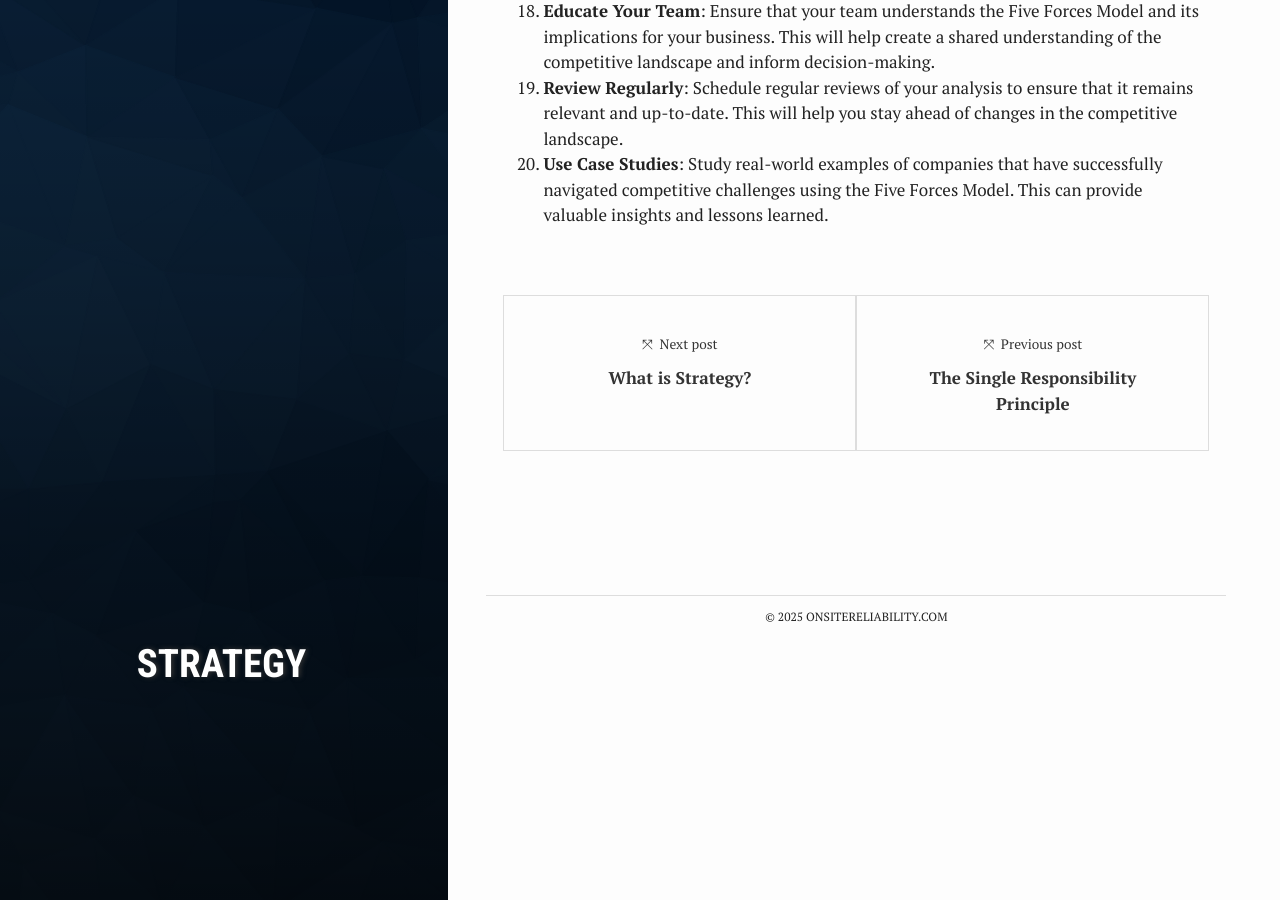
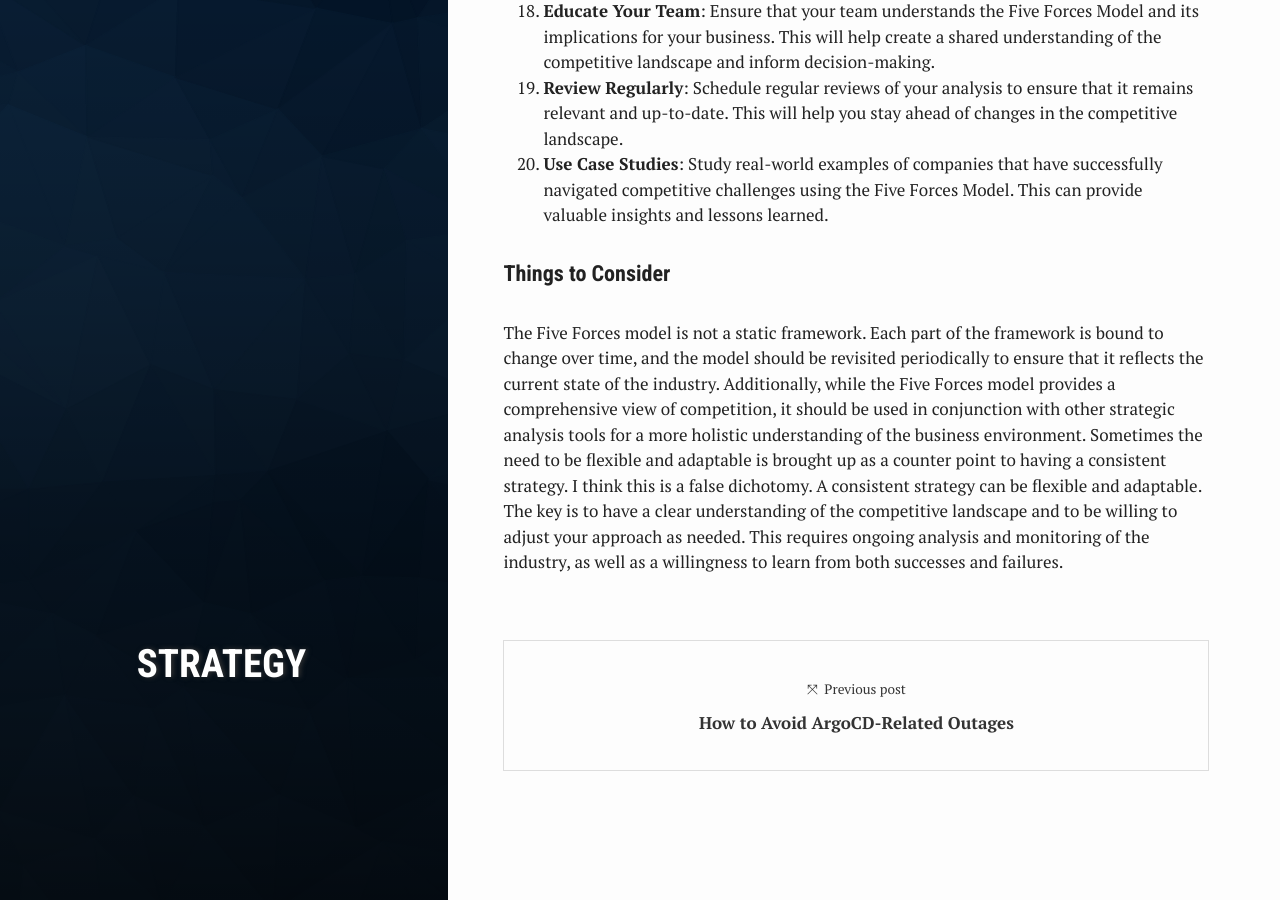
Before and after one commit to qapage/qapage.github.io, a Jekyll site: the page built from _posts/2025-04-04-Porters-Five-Forces-Model.md, in a window 1280 px wide and 900 px high, scrolled down 2432 px. Built offline with Jekyll 4.4.1, drawn with Linux system fonts in a browser that asks for light colours.

Commit message:
Fixed more formatting on the five forces blog

```diff
--- a/_posts/2025-03-10-Porters-Five-Forces-Model.md
+++ b/_posts/2025-04-04-Porters-Five-Forces-Model.md
@@ -37,3 +37,7 @@
 18. **Educate Your Team**: Ensure that your team understands the Five Forces Model and its implications for your business. This will help create a shared understanding of the competitive landscape and inform decision-making.
 19. **Review Regularly**: Schedule regular reviews of your analysis to ensure that it remains relevant and up-to-date. This will help you stay ahead of changes in the competitive landscape.
 20. **Use Case Studies**: Study real-world examples of companies that have successfully navigated competitive challenges using the Five Forces Model. This can provide valuable insights and lessons learned.
+
+#### Things to Consider
+
+The Five Forces model is not a static framework. Each part of the framework is bound to change over time, and the model should be revisited periodically to ensure that it reflects the current state of the industry. Additionally, while the Five Forces model provides a comprehensive view of competition, it should be used in conjunction with other strategic analysis tools for a more holistic understanding of the business environment. Sometimes the need to be flexible and adaptable is brought up as a counter point to having a consistent strategy. I think this is a false dichotomy. A consistent strategy can be flexible and adaptable. The key is to have a clear understanding of the competitive landscape and to be willing to adjust your approach as needed. This requires ongoing analysis and monitoring of the industry, as well as a willingness to learn from both successes and failures.
```
